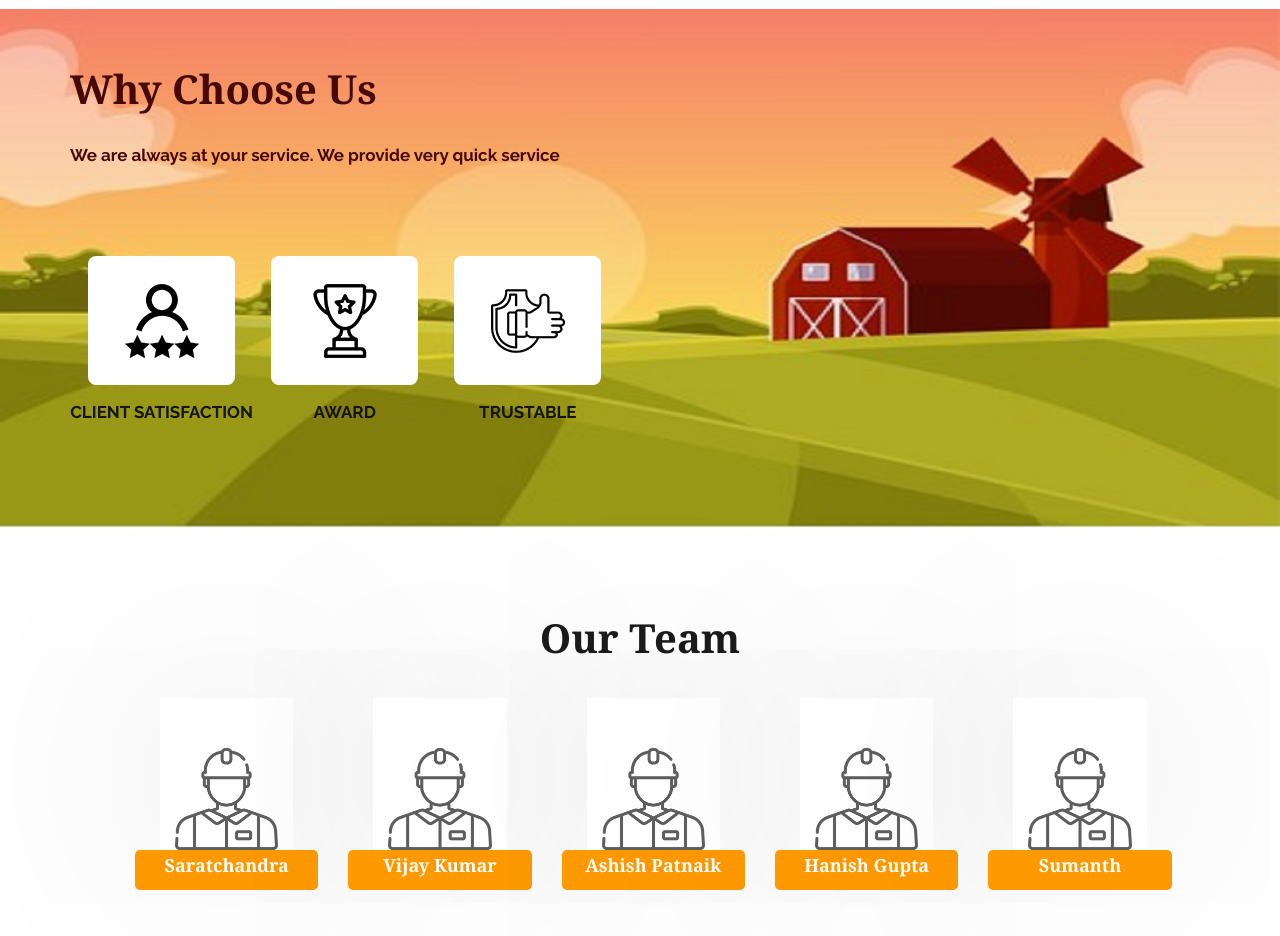
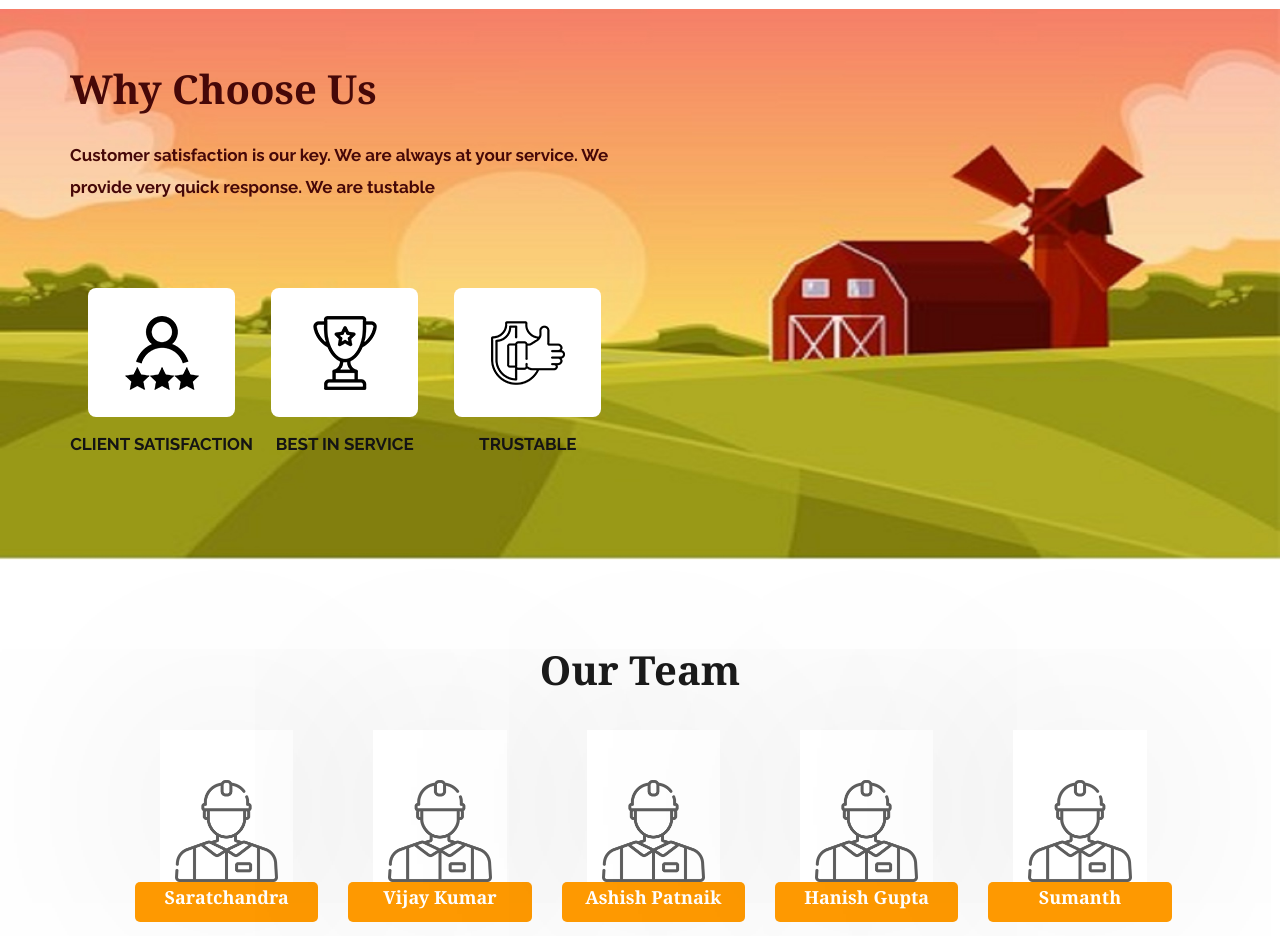
Before and after one commit to Bannump/Kisaan, a plain HTML site: page index.html in a window 1280 px wide. Shown: the part 2400-3336 px from the top of the page. Drawn offline with nearby package versions, Linux system fonts and the light colour scheme; a web font is replaced by a local one.

Commit message:
Add files via upload

```diff
--- a/index.html
+++ b/index.html
@@ -410,7 +410,7 @@
                <div class="col-lg-6 col-md-7 ">
                   <div class="titlepage">
                      <h2 style="color: rgb(70, 8, 8);">Why Choose Us</h2>
-                     <p style="color: rgb(70, 8, 8); font-weight: bold;">We are always at your service. We provide very quick service</p>
+                     <p style="color: rgb(70, 8, 8); font-weight: bold;">Customer satisfaction is our key. We are always at your service. We provide very quick response. We are tustable</p>
                      <div class="award">
                         <div id="awa_ho" class="award_icon text_align_center">
                            <i><img src="images/ch1.png" alt="#"/>
@@ -419,7 +419,7 @@
                         </div>
                         <div id="awa_ho" class="award_icon text_align_center">
                            <i><img src="images/ch2.png" alt="#"/></i>
-                           <strong>award</strong>
+                           <strong>best in service</strong>
                         </div>
                         <div id="awa_ho" class="award_icon text_align_center">
                            <i><img src="images/ch3.png" alt="#"/></i>
```
